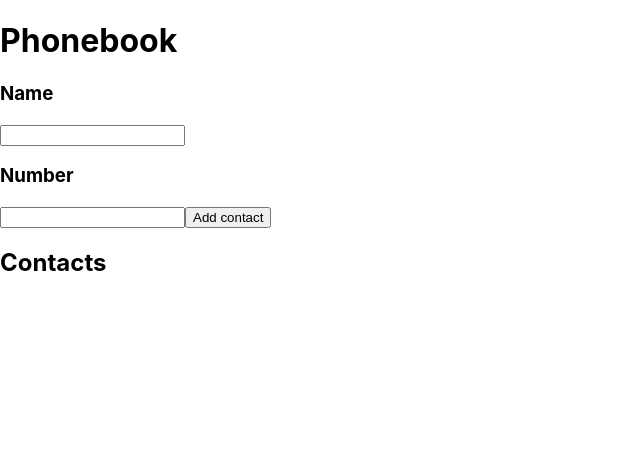
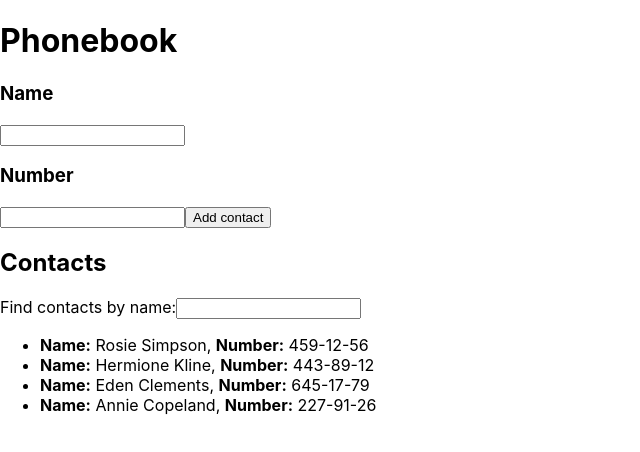
Before and after one commit to DenysVM/goit-react-hw-02-phonebook, a React (Create React App) app: page / in a window 1280 px wide. Shown: the top 452 px of the page, without its empty margins (0-640 px from the left). Built offline with nearby package versions, Linux system fonts and the light colour scheme.

Commit message:
Книга контактів. Крок 3.

```diff
--- a/src/components/App.jsx
+++ b/src/components/App.jsx
@@ -5,7 +5,13 @@
 
 class App extends Component {
   state = {
-    contacts: [],
+    contacts: [
+      { id: 'id-1', name: 'Rosie Simpson', number: '459-12-56' },
+      { id: 'id-2', name: 'Hermione Kline', number: '443-89-12' },
+      { id: 'id-3', name: 'Eden Clements', number: '645-17-79' },
+      { id: 'id-4', name: 'Annie Copeland', number: '227-91-26' },
+    ],
+    filter: '',
     name: '',
     number: '',
   };
@@ -22,13 +28,30 @@
     }));
   };
 
+  handleFilterChange = (e) => {
+    this.setState({ filter: e.target.value.toLowerCase() });
+  };
+
   render() {
+    const { contacts, filter } = this.state;
+    const filteredContacts = contacts.filter((contact) =>
+      contact.name.toLowerCase().includes(filter)
+    );
+
     return (
       <div>
         <h1>Phonebook</h1>
         <ContactForm addContact={this.addContact} />
         <h2>Contacts</h2>
-        <ContactList contacts={this.state.contacts} />
+        <label>
+          Find contacts by name:
+          <input
+            type="text"
+            value={filter}
+            onChange={this.handleFilterChange}
+          />
+        </label>
+        <ContactList contacts={filteredContacts} />
       </div>
     );
   }
```
